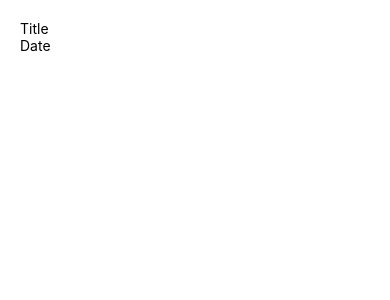
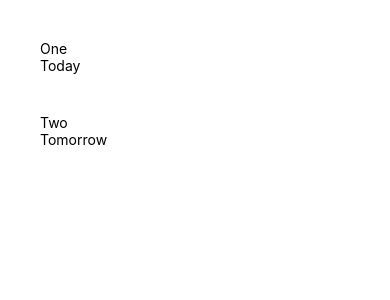
Before and after one commit to ThomHarty/StreetGroup, a React Native app: screen / in a window 390 px wide. Shown: the top 300 px of the page. Built offline with nearby package versions, Linux system fonts and the light colour scheme.

Commit message:
Added Bank Holidays List Organism

```diff
--- a/src/App.tsx
+++ b/src/App.tsx
@@ -3,13 +3,17 @@ import {SafeAreaView} from 'react-native';
 import {Provider} from 'react-redux';
 
 import {store} from './store';
-import {BankHolidayItem} from './ui/molecules';
+import {BankHolidaysList} from './ui/organisms';
 
 export const App = (): ReactElement => {
+  const list = [
+    {title: {text: 'One'}, date: {text: 'Today'}},
+    {title: {text: 'Two'}, date: {text: 'Tomorrow'}},
+  ];
   return (
     <Provider store={store}>
       <SafeAreaView>
-        <BankHolidayItem title={{text: 'Title'}} date={{text: 'Date'}} />
+        <BankHolidaysList list={list} />
       </SafeAreaView>
     </Provider>
   );
--- /dev/null
+++ b/src/ui/organisms/BankHolidaysList/BankHolidaysList.styles.ts
@@ -0,0 +1,11 @@
+import {StyleSheet} from 'react-native';
+
+import {IBankHolidaysListStyles} from './BankHolidaysList.types';
+
+export const useStyles = (): IBankHolidaysListStyles => {
+  return StyleSheet.create({
+    container: {
+      padding: 20,
+    },
+  });
+};
--- /dev/null
+++ b/src/ui/organisms/BankHolidaysList/BankHolidaysList.tsx
@@ -0,0 +1,23 @@
+import React, {memo, ReactElement} from 'react';
+import {View} from 'react-native';
+
+import {BankHolidayItem} from '../../molecules';
+import {useStyles} from './BankHolidaysList.styles';
+import {IBankHolidaysListProps} from './BankHolidaysList.types';
+
+export const BankHolidaysList = memo(
+  ({list}: IBankHolidaysListProps): ReactElement => {
+    const styles = useStyles();
+    return (
+      <View style={styles.container}>
+        {list.map((item, i) => {
+          return (
+            <View key={i}>
+              <BankHolidayItem {...item} />
+            </View>
+          );
+        })}
+      </View>
+    );
+  },
+);
--- /dev/null
+++ b/src/ui/organisms/index.ts
@@ -0,0 +1,2 @@
+export {BankHolidaysList} from './BankHolidaysList/BankHolidaysList';
+export {type IBankHolidaysListProps} from './BankHolidaysList/BankHolidaysList.types';
```
Also changed, not shown: src/ui/organisms/BankHolidaysList/BankHolidaysList.types.ts (added, +10 -0 lines), 1 other file (tests, documents, lock files or other folders).
